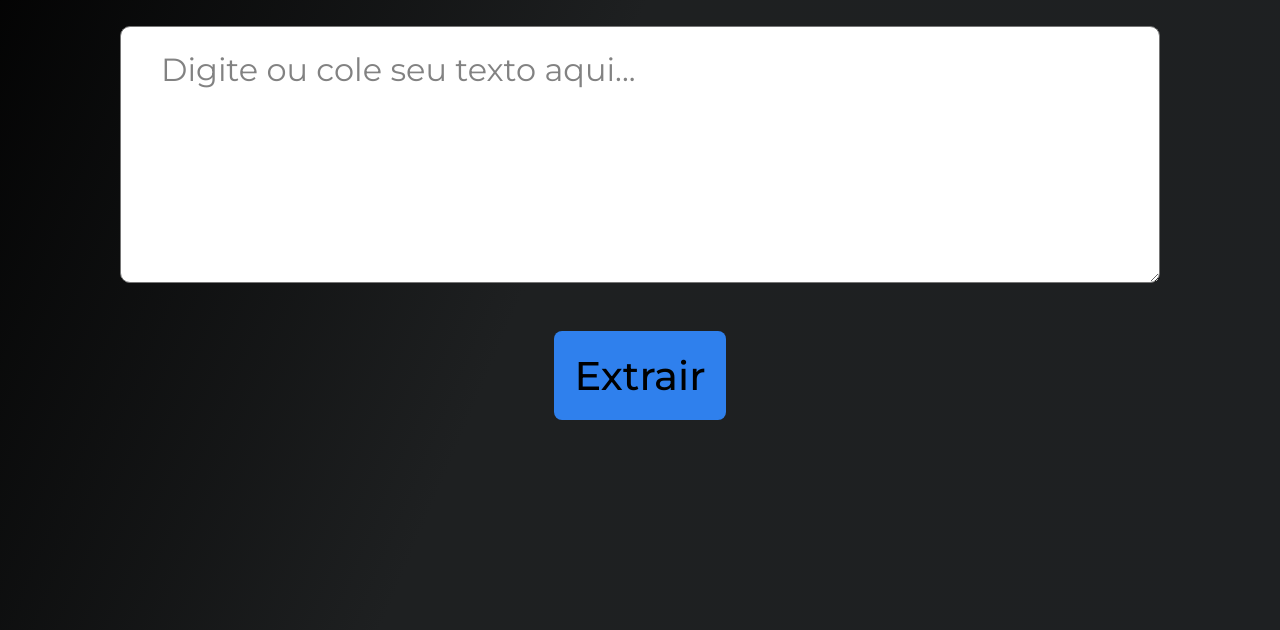
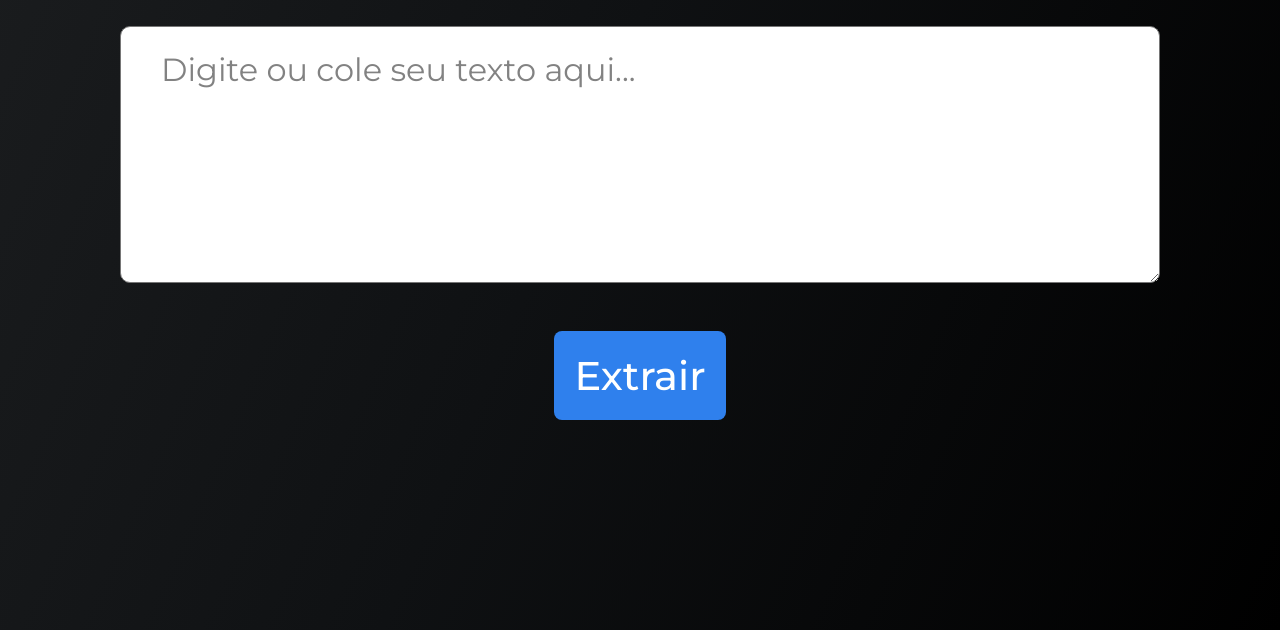
Before and after one commit to Rafinhax0914/Strings, a plain HTML site: page index.html in a window 1280 px wide. Shown: the part 204-834 px from the top of the page. Drawn offline with Linux system fonts and the light colour scheme.

Commit message:
Update style.css

```diff
--- a/style.css
+++ b/style.css
@@ -2,7 +2,7 @@
 
 :root {
     --cor-destaque: #2F80ED;
-    --cor-gradiente-preto: linear-gradient(113deg, #000 0%, #1E2021 44.96%, #1E2022 100%);
+    --cor-gradiente-preto: linear-gradient(113deg, #1B1D1F 0%, #0F1113 44.96%, #000000 100%);
 }
 
 * {
@@ -66,10 +66,16 @@ h1 {
     border-radius: 0.5rem;
     border: none;
     background: var(--cor-destaque);
-    color: #000;
+    color: #fff;
     font-size: 2.5rem;
     font-weight: 500;
     line-height: normal;
+    cursor: pointer;
+    transition: background 0.3s;
+}
+
+#botao-palavrachave:hover {
+    background: #1e5ecb;
 }
 
 #resultado-palavrachave {
```
